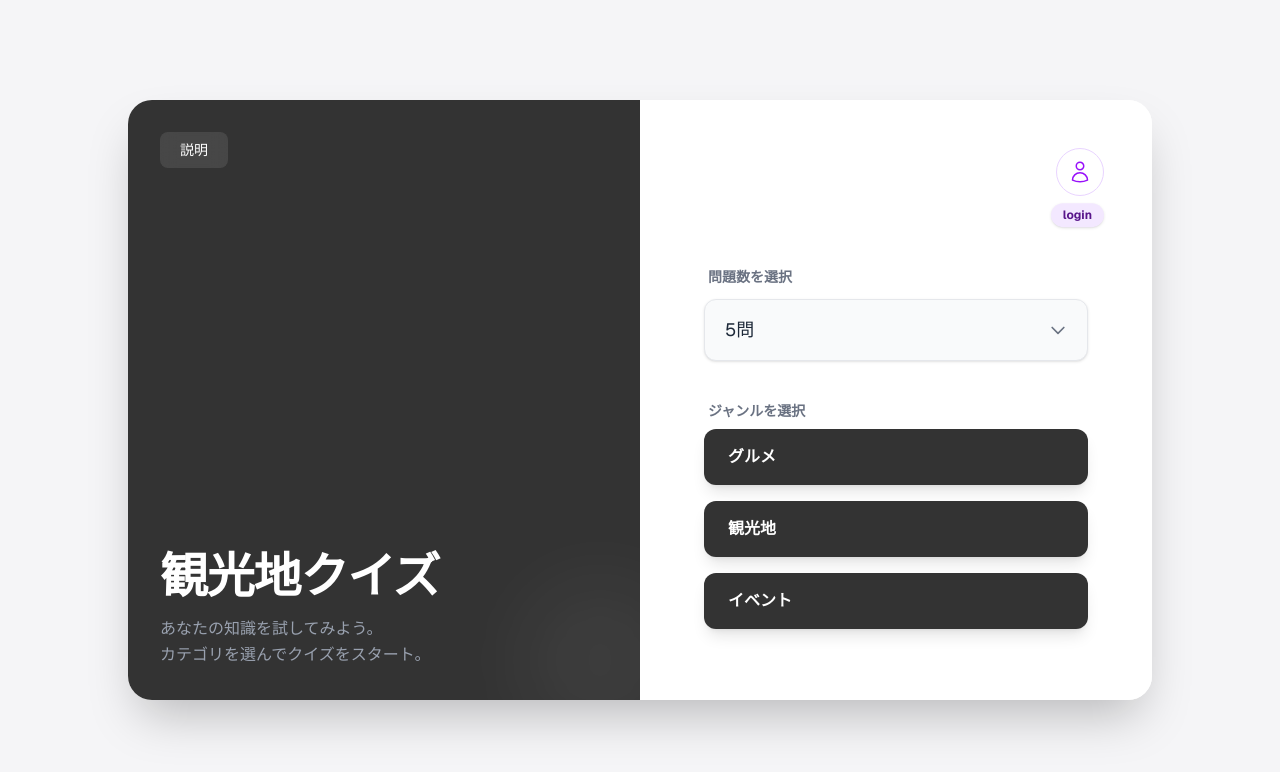
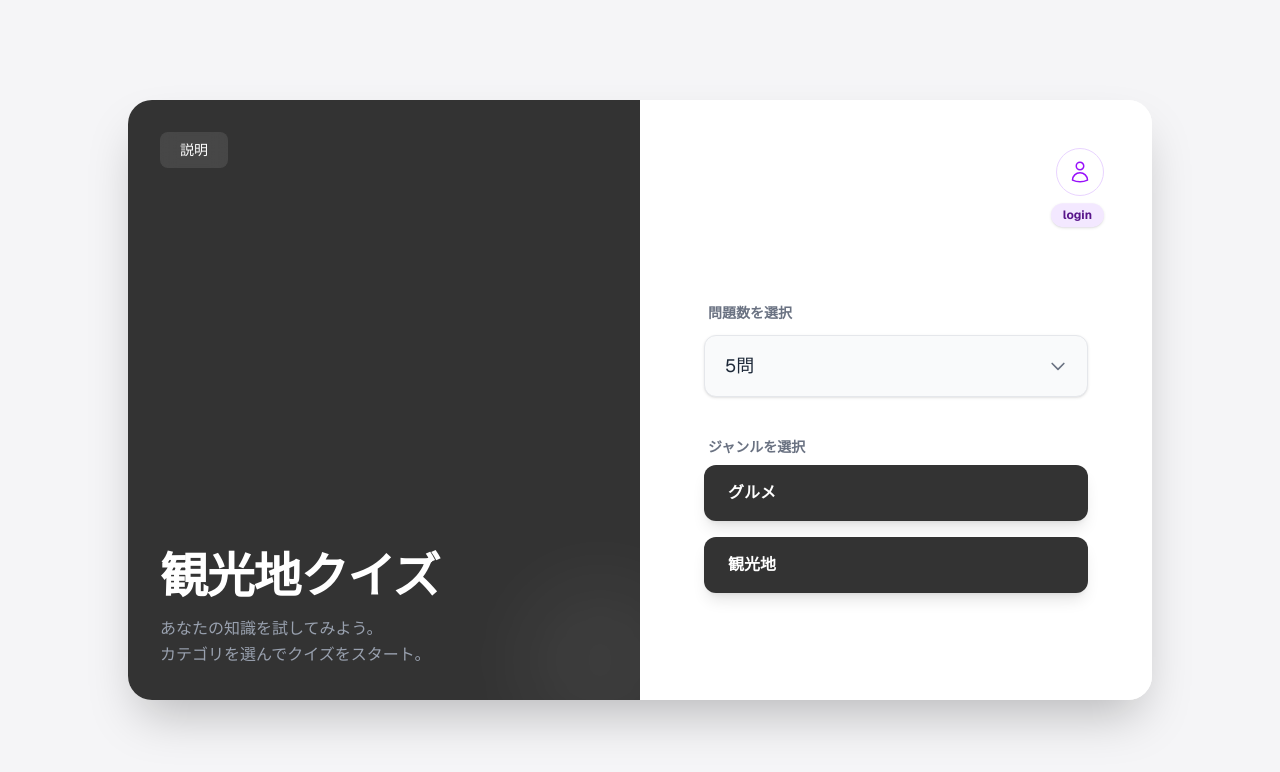
Before and after one commit to siw-nexus/quiz-sainokuni, a Next.js app in the folder frontend/: page / in a window 1280 px wide. Shown: the top 772 px of the page. Built offline with nearby package versions, Linux system fonts and the light colour scheme.

Commit message:
問題の種類からイベントを削除
コード修正：QuizSelect.tsx

```diff
--- a/frontend/components/home/QuizSelect.tsx
+++ b/frontend/components/home/QuizSelect.tsx
@@ -10,7 +10,6 @@ const QUESTION_COUNTS = [5, 10, 15];
 const QUESTION_TYPES = [
   { key: 'gourmet', label: 'グルメ' },
   { key: 'tourist', label: '観光地' },
-  { key: 'event', label: 'イベント' },
 ];
 
 export default function QuizSelect() {
```
